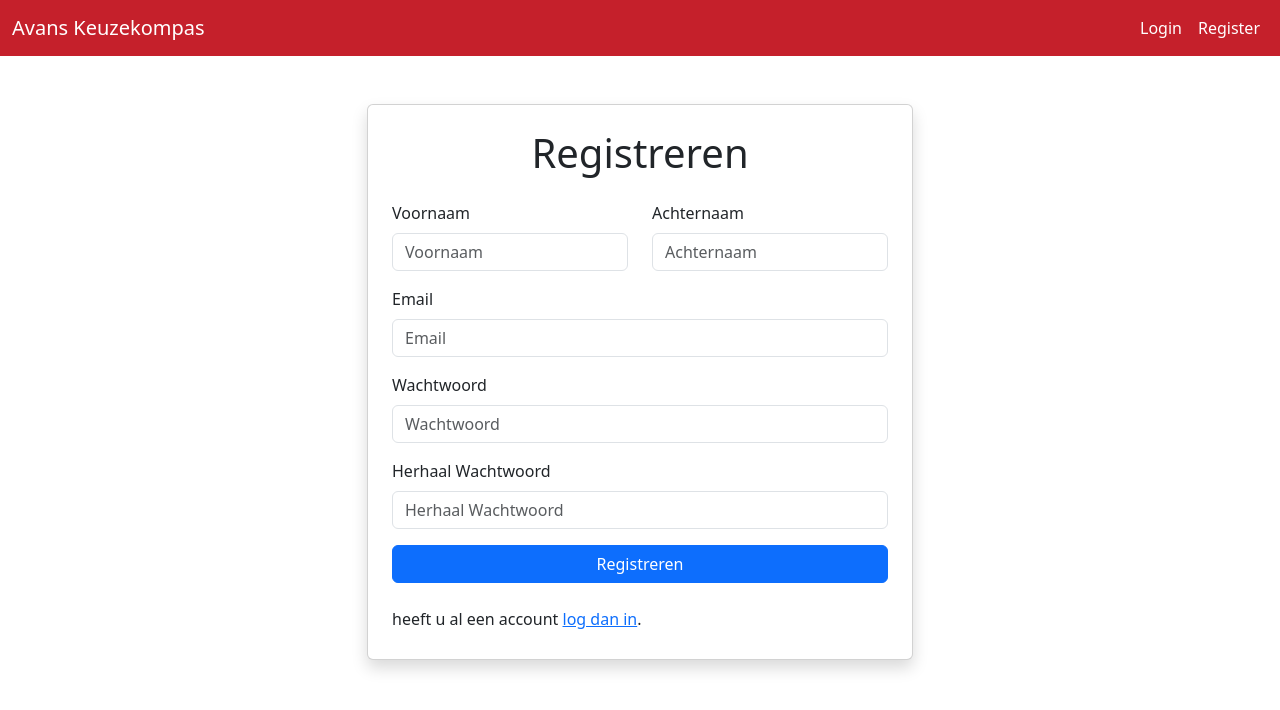
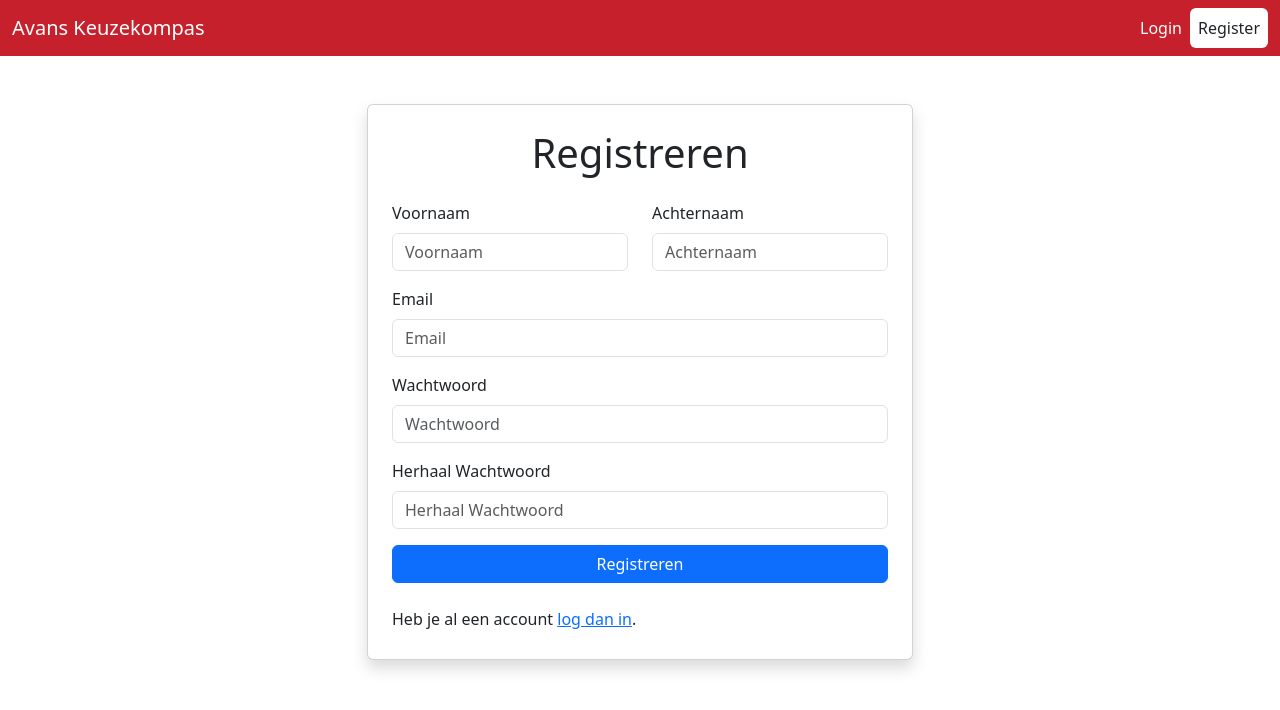
Before and after one commit to Avans-ICT/LU3-Minimum-Viable-Product, a React (Vite) app in the folder frontend/frontend-app/: page /register in a window 1280 px wide. Shown: the top 710 px of the page. Built offline with nearby package versions, Linux system fonts and the light colour scheme; no server answers.

Commit message:
Header gefixt, kleuren consistener(moet even iemand naar kijken of het oke is) checkboxes inplaats van toggles , sommige woorden aangepast, locatie duidelijker, favorieten knop boven filters en past nu aan,

```diff
--- a/frontend/frontend-app/src/Colors.css
+++ b/frontend/frontend-app/src/Colors.css
@@ -52,3 +52,11 @@
 .nav-link {
     color: white;
 }
+
+.bg-Orange{
+    background-color: #E14900 !important;
+    color: white;
+}
+.Textblack{
+    color: black;
+}
--- a/frontend/frontend-app/src/Components/Header.tsx
+++ b/frontend/frontend-app/src/Components/Header.tsx
@@ -1,9 +1,31 @@
-import { Link } from "react-router-dom";
+import { Link, NavLink, useLocation } from "react-router-dom";
 import { useAuth } from "../auth/AuthContext";
 import 'bootstrap/dist/js/bootstrap.bundle.min';
 
 export default function Header() {
     const { profile, loading, logout } = useAuth();
+    const location = useLocation();
+
+    const navClass = (path: string, favValue?: string) => {
+        let active = false;
+        if (path.startsWith('/allmodules')) {
+            if (!location.pathname.startsWith('/allmodules')) {
+                active = false;
+            } else {
+                const params = new URLSearchParams(location.search);
+                const val = params.get('showFavorites');
+                if (favValue !== undefined) {
+                    active = val === favValue;
+                } else {
+                    active = val === null || val === '0';
+                }
+            }
+        } else {
+            active = location.pathname === path;
+        }
+
+        return 'nav-link' + (active ? ' bg-white rounded text-dark' : '');
+    }
 
     if (!loading)
         return (
@@ -18,27 +40,27 @@ export default function Header() {
                             {profile ? (
                                 <>
                                     <li className="nav-item">
-                                        <Link className="nav-link" to="/home">
+                                        <NavLink className={() => navClass('/home')} to="/home">
                                             Home
-                                        </Link>
+                                        </NavLink>
                                     </li>
 
                                     <li className="nav-item">
-                                        <Link className="nav-link" to="/allmodules?showFavorites=0">
+                                        <NavLink className={() => navClass('/allmodules','0')} to="/allmodules?showFavorites=0">
                                             Modules
-                                        </Link>
+                                        </NavLink>
                                     </li>
 
                                     <li className="nav-item">
-                                        <Link className="nav-link" to="/allmodules?showFavorites=1">
+                                        <NavLink className={() => navClass('/allmodules','1')} to="/allmodules?showFavorites=1">
                                             Favorieten
-                                        </Link>
+                                        </NavLink>
                                     </li>
 
                                     <li className="nav-item">
-                                        <Link className="nav-link" to="/recommendations">
+                                        <NavLink className={() => navClass('/recommendations')} to="/recommendations">
                                             Suggesties
-                                        </Link>
+                                        </NavLink>
                                     </li>
 
                                     <li className="nav-item dropdown ms-2">
@@ -57,11 +79,11 @@ export default function Header() {
                                             aria-labelledby="userDropdown"
                                         >
                                             <li>
-                                                <Link className="dropdown-item" to="/profile">
+                                                <NavLink className={() => 'dropdown-item text-dark'} to="/profile">
                                                     {(!profile.interests || profile.interests === "")
                                                         ? "Profiel maken"
                                                         : "Profiel bewerken"}
-                                                </Link>
+                                                </NavLink>
                                             </li>
                                             <li><hr className="dropdown-divider" /></li>
                                             <li>
@@ -78,15 +100,15 @@ export default function Header() {
                             ) : (
                                 <>
                                     <li className="nav-item">
-                                        <Link className="nav-link" to="/login">
+                                        <NavLink className={() => navClass('/login')} to="/login">
                                             Login
-                                        </Link>
+                                        </NavLink>
                                     </li>
 
                                     <li className="nav-item">
-                                        <Link className="nav-link" to="/register">
+                                        <NavLink className={() => navClass('/register')} to="/register">
                                             Register
-                                        </Link>
+                                        </NavLink>
                                     </li>
                                 </>
                             )}
--- a/frontend/frontend-app/src/Components/SingeModule/Singlemodule.tsx
+++ b/frontend/frontend-app/src/Components/SingeModule/Singlemodule.tsx
@@ -27,21 +27,26 @@ const SingleModule: React.FC<SingleModuleProps> = ({
                 <p className="card-text flex-grow-1">{shortdescription}</p>
                 <div className="mt-auto">
                     <p className="card-text mb-2">
-                        <small className="text-muted">
+                        <div className="text-muted">
                             <i className="bi bi-geo-alt"></i> {location}
-                        </small>
+                        </div>
                     </p>
-                    <div className="d-grid gap-2">
-                        <button
-                            type="button"
-                            className={isFavorite ? 'btn btn-danger btn-sm' : 'btn btn-outline-danger btn-sm'}
-                            onClick={handleToggle}
-                        >
-                            {isFavorite ? 'Favoriet' : 'Voeg toe aan favorieten'}
-                        </button>
-                        <Link to={`/module/${id}`} className="btn btn-primary btn-sm w-100">
-                            Bekijk Module
-                        </Link>
+                    <div className="row gx-2">
+                        <div className="col-6">
+                            <Link to={`/module/${id}`} className="btn bg-Orange btn-sm w-100">
+                                Bekijk Module
+                            </Link>
+                        </div>
+
+                        <div className="col-6">
+                            <button
+                                type="button"
+                                className={(isFavorite ? 'btn btn-danger ' : 'btn btn-outline-danger ') + 'btn-sm w-100'}
+                                onClick={handleToggle}
+                            >
+                                {isFavorite ? 'Favoriet verwijderen' : 'Voeg toe aan favorieten'}
+                            </button>
+                        </div>
                     </div>
                 </div>
             </div>
--- a/frontend/frontend-app/src/Pages/Home.tsx
+++ b/frontend/frontend-app/src/Pages/Home.tsx
@@ -21,7 +21,7 @@ function Home()  {
 
                 <div className="row mt-5 g-4">
                     <div className="col-12 col-md-6">
-                        <Link to="/allmodules" type="button" className="btn btn-custom-red btn-lg w-100 p-4">
+                        <Link to="/allmodules?showFavorites=0" type="button" className="btn btn-custom-red btn-lg w-100 p-4">
                             <strong style={{fontSize: '1.3rem'}}>Bekijk alle modules</strong>
                         </Link>
                     </div>
--- a/frontend/frontend-app/src/Pages/Register.tsx
+++ b/frontend/frontend-app/src/Pages/Register.tsx
@@ -187,7 +187,7 @@ function Register() {
                                         "Registreren"
                                     )}
                                 </button>
-                                <p className="mb-1">heeft u al een account <a href="/login">log dan in</a>.</p>
+                                <p className="mb-1">Heb je al een account <a href="/login">log dan in</a>.</p>
                             </form>
                         </div>
 
```
Also changed, not shown: frontend/frontend-app/src/Components/FilterComponent/Filter.tsx (+19 -20 lines).
